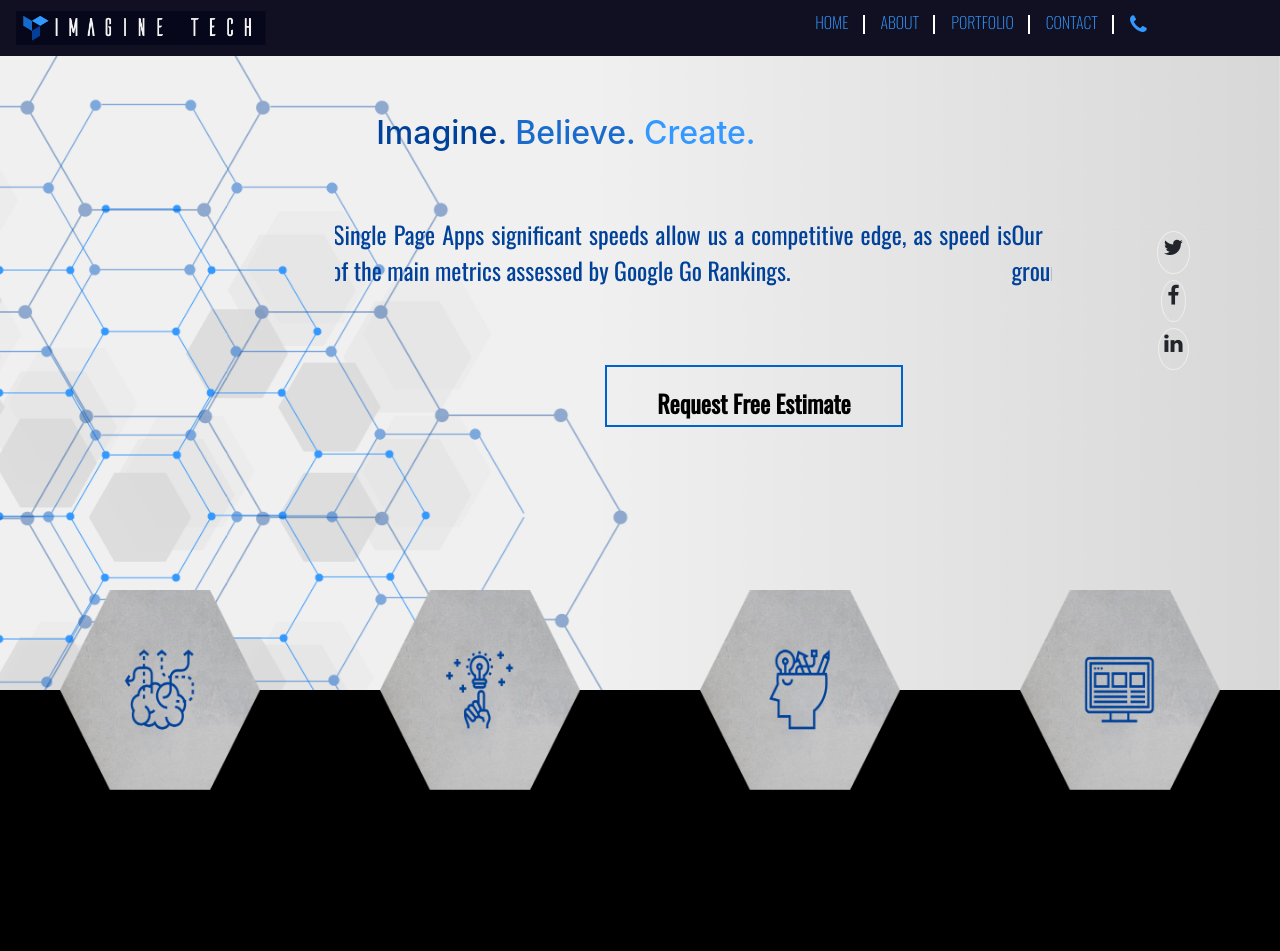
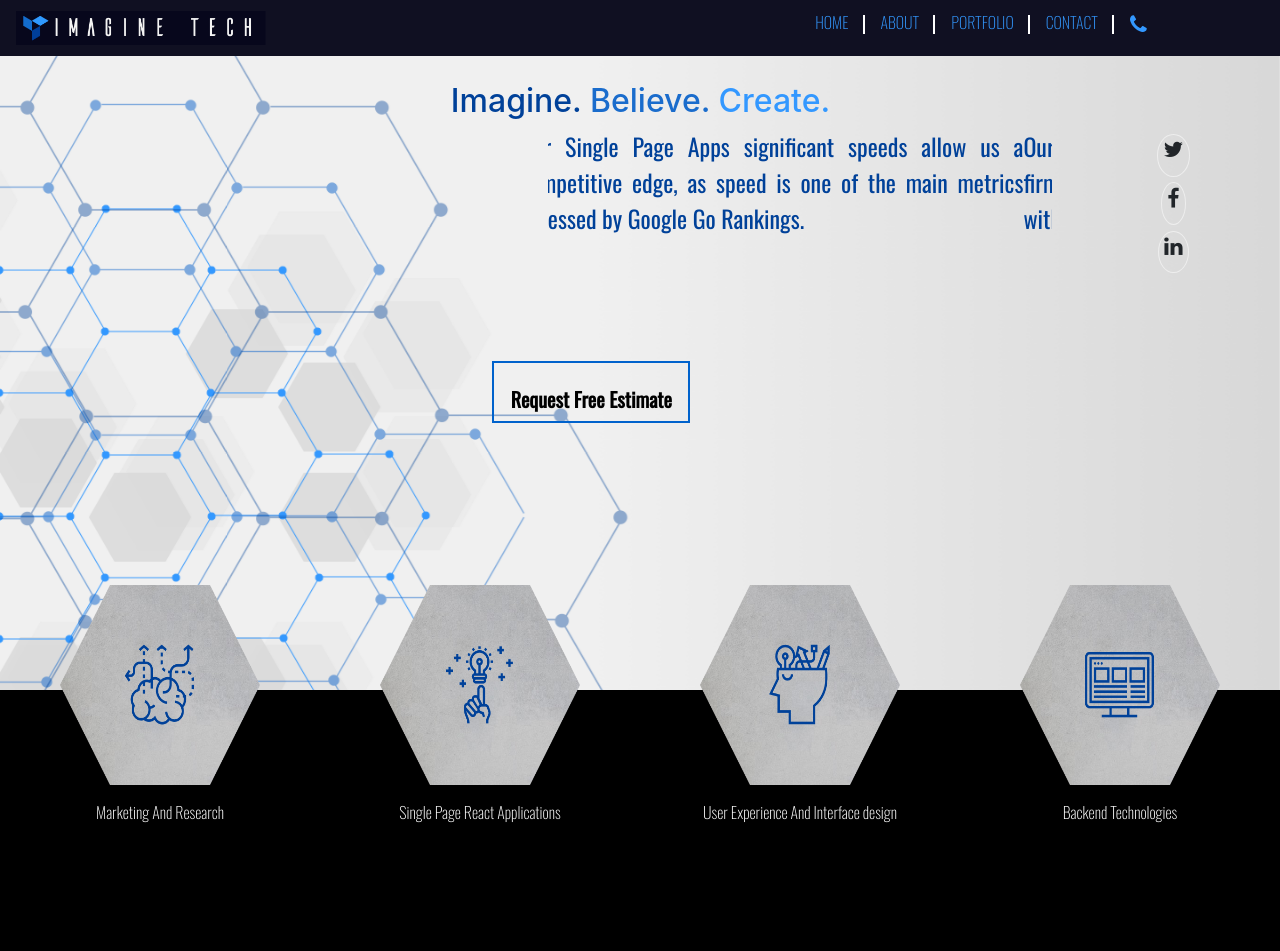
Before and after one commit to sarah1982/imagine-tech-site, an Angular app: page / in a window 1280 px wide. Shown: the top 951 px of the page. Built offline with nearby package versions, Linux system fonts and the light colour scheme.

Commit message:
first page responsive

```diff
--- a/src/app/layout/layout.component.css
+++ b/src/app/layout/layout.component.css
@@ -196,18 +196,7 @@ img{
   .img-alignment{
     text-align: justify;
   }
-  img{
-    position: relative;
-    display: inline-block;
-    bottom:175px;
-    justify-content: space-between
-  }
-
-  .img-alignment:after {
-    content: '';
-    display: inline-block;
-    width: 100%;
-  }
+ /*
   .service-img-text{
     color:#fff;
     font-family: 'Oswald','sans-serif';
@@ -226,14 +215,16 @@ img{
     -moz-box-shadow: 0 0 5px #888;
     -webkit-box-shadow: 0 0 5px#888;
     box-shadow: 0 0 5px #888;
-  }
+  }*/
 
 
 
 
 
 
-
+  .section-intro{
+    padding-bottom:50%;
+  }
 
   /* Header content */
     .container-fluid{
@@ -392,148 +383,19 @@ img{
       font-size:20px;
       font-weight: bold;
     }
-   div.btn.btn-two{
-     position: fixed;
-     top:364px;
-     left:92px;
-   }
+    div.btn.btn-two{
+     /* position: fixed;
+      top:364px;
+      left:92px;*/
+    }
    /* to hide the button behind the main-services*/
   .main-service{
     position: relative;
     z-index: 888;
   }
-    /* smaller tablets */
-  @media only screen and (min-width:640px){
 
-    h1{
-      font-size: 2em;
-      margin-top: 1em;
-    /*  margin-bottom: 2em;*/
-      margin-left:6em;
-
+  @media only screen and (min-width:768px){
+    .section-intro{
+      padding-bottom: 0%;
     }
-    .carousel-item {
-      font-size: 1.5em;
-    }
-    .container-2{
-      padding-top:10%;
-    }
-    #contact{
-      font-size: 1em;
-    }
-
-    div.btn.btn-two{
-      position: fixed;
-      text-align: center;
-  /*    top:364px;
-      right:202px;*/
-
-    }
-
-
-    }
-
-    /*ipad */
-    @media only screen and (min-width:768px){
-
-      h1{
-        font-size: 2em;
-        margin-top: 1em;
-        margin-bottom: 2em;
-        margin-left:6em;
-
-      }
-      .carousel-item {
-        font-size: 1.5em;
-      }
-      .container-2{
-        padding-top:10%;
-      }
-      #contact{
-        font-size: 1em;
-      }
-
-      div.btn.btn-two{
-        position: fixed;
-        text-align: center;
-   /*     top:464px;
-        right:252px;*/
-
-      }
-
-
-      }
-  /* tablets */
-     @media only screen and (min-width:1025px){
-      h1{
-        font-size: 2em;
-        margin-top: 2em;
-        margin-bottom: 2em;
-        margin-left:6em;
-
-      }
-      .carousel-item {
-        font-size: 1.5em;
-      }
-      .container-2{
-        padding-top:10%;
-      }
-      #contact{
-        font-size: 1em;
-      }
-      .fa-stack{
-        padding-top:5%;
-      }
-      .btn-two{
-        width:300px;
-        font-size: 1.5em;
-      }
-      div.btn.btn-two{
-        position: fixed;
-        text-align: center;
-   /*     top:664px;
-        right:282px;*/
-
-      }
-     }
-     /* Medium laptop */
-     @media (min-width: 1025px) and (max-width: 1280px) {
-
-      div.btn.btn-two{
-        position: fixed;
-        text-align: center;
-
-       /* top:484px;
-        right:282px;*/
-
-      }
-
-    }
-  /* laptop wth high definition */
-    @media (min-width: 1280px) and (max-width: 1500px) {
-      div.btn.btn-two{
-        position: fixed;
-        text-align: center;
-
-    /*    top:564px;
-        right:482px;*/
-
-      }
-
-    }
-
-    /* Desktop */
-    @media (min-width: 1281px) {
-      div.btn.btn-two{
-        position: fixed;
-        text-align: center;
-
-    /*    top:464px;
-        left:82px;*/
-
-      }
-      #contact{
-        font-size: 1em;
-      }
-
-    }
+  }
--- a/src/app/layout/layout.component.html
+++ b/src/app/layout/layout.component.html
@@ -3,7 +3,7 @@
   <div class="container-fluid d-flex flex-column" style="min-height:80vh;">
       <img id="backgroundimage" src="/assets/img/Background.png">
       <div class="row">
-          <h1 class="display-7 mb-6 col-7 lg-5 md-5 sm-5 text-center">
+          <h1 class="display-7 mb-6 col-12 xl-4 lg-5 md-5 sm-5 text-center">
               <span style="color:rgb(0,65,153)">Imagine. </span>
               <span style="color:rgb(26,108,204)">Believe. </span>
               <span style="color:rgb(51,152,255)">Create.</span>
@@ -12,9 +12,9 @@
           </div>
             <div class="row">
               <!--carousel ---->
-              <div class="col-3 lg-2 md-2 sm-2 text-center">
+              <div class="col-3 col-xl-5 col-lg-5 col-md-4 col-sm-3 text-center">
               </div>
-            <div class="col-7 lg-6 md-6 sm-6 text-center">
+            <div class="col-7 col-xl-5 col-lg-5 col-md-6 col-sm-6 text-center">
                 <article class="box mr-auto">
                     <div id="carousel1_indicator" class="carousel slide" data-ride="carousel">
 
@@ -52,7 +52,7 @@
 
             </div>
             <!--social links-->
-            <div class="col-2 lg-4 md-4 sm-4">
+            <div class="col-2 col-xl-2 col-lg-2 col-md-2 col-sm-2">
                 <span class="fa-stack fa-lg">
                   <div><i class="fa fa-border fa-twitter fontcircle" id="twitter"></i></div>
                   <div><i class="fa fa-border fa-facebook fontcircle" id="facebook"></i></div>
--- a/src/app/main-services/main-services.component.css
+++ b/src/app/main-services/main-services.component.css
@@ -1,23 +1,11 @@
-/*.img-bg{
-  padding:4%;
-  background-color: black;
+
+
+.bg{
+    background-color: black;
 }
-.img-alignment{
-  text-align: justify;
-}
-img{
-  position: absolute;
-  display: inline-block;
-  width:30%;
-  padding-bottom:5%;
-  bottom:25%;
-  justify-content: space-between
-}
-
-.img-alignment:after {
-  content: '';
-  display: inline-block;
-  width: 100%;
+a>img{
+    position: relative;
+    top: -57%;
 }
 .service-img-text{
   color:#fff;
@@ -25,122 +13,6 @@ img{
   line-height: 1rem;
   font-weight: 200;
   font-size: 1 rem;
-  text-align: center;
   text-decoration: none;
-  position:relative;
-  bottom:150px;
-  margin-bottom: 3%;
-  padding-bottom: 3%;
+  top:-50%;
 }
-
-
-.img-wrap img:hover{
-  -moz-box-shadow: 0 0 5px #888;
-  -webkit-box-shadow: 0 0 5px#888;
-  box-shadow: 0 0 5px #888;
-}
-@media all and (max-width: 768px) {
-  /* mobile devices */
-
-
-  /*.service-img {
-    vertical-align: middle;
-    margin-bottom: 5px;
-    margin-top: 5px;
-    max-height: 120px;
-  max-width: 100px;}
-
-
-.service-img-text {
-  font-size: 12px;
-  text-align:center;
-  margin-bottom: 13%;
-}
-}
-
-
-
-.container-fluid{
-  margin-right:0px;
-  width:100%;
-  height:100%;
-  margin-top:50px;
-  padding:0px;
-  margin-right: 0px;
-  margin-left: 0px;
-
-}
-.img-bg{
-  padding:4%;
-  width: 100%;
-  background-color: black;
-}
-.img-alignment{
-  position: relative;
-  bottom:44px;
-}
-img{
-  width:100%;
-  justify-content: space-between;
-  position: relative;
-}
-
-@media only screen and (min-width:640px){
-  .img-alignment{
-    position: relative;
-    bottom:76.83px;
-  }
-
-  }
-
-  @media only screen and (min-width:768px){
-    .img-alignment{
-      position: relative;
-      bottom:92.19px;
-    }
-
-    }
-    @media only screen and (min-width:1024px){
-      .img-alignment{
-        position: relative;
-        bottom:122.92px;
-      }
-
-      }
-   @media only screen and (min-width:1025px){
-    .img-alignment{
-      position: relative;
-      bottom:122.92px;
-    }
-   }
-   @media (min-width: 1025px) and (max-width: 1280px) {
-    .img-alignment{
-      position: relative;
-      bottom:153.66px;
-    }
-
-  }
-  @media (min-width: 1280px) and (max-width: 1500px) {
-    .img-alignment{
-      position: relative;
-      bottom:153.66px;
-    }
-
-
-  }
-
-  @media (min-width: 1281px) {
-    .img-alignment{
-      position: relative;
-      bottom:252px;
-    }
-
-  }*/
-
-  .bg{
-    background-color: black;
-}
-a>img{
-    position: relative;
-    top: -62%;
-}
--- a/src/app/main-services/main-services.component.html
+++ b/src/app/main-services/main-services.component.html
@@ -59,18 +59,25 @@
     </div>-->
    <div class="container-fluid bg">
        <div class="row text-center">
-           <div class="col col-lg-3 col-md-3 col-sm-3 col-xs-3 p-4">
-                <a routerLink="/market"><img class="service-icon" src="../../assets/icons/newIcons/brain-storm.png" width=200px height=200px></a>
+           <div class="col col-xl-3 col-lg-3 col-md-6 col-sm-6 col-xs-3 p-4">
+                <a routerLink="/market"><img class="service-icon" id="brain-storm" src="../../assets/icons/newIcons/brain-storm.png" width=200px height=200px></a>
+                <label class="col  col-xl-12 col-lg-6 col-sm-6 col-md-6 service-img-text">Marketing And Research</label>
            </div>
 
-           <div class="col col-lg-3 col-md-3 col-sm-3 col-xs-3 p-4">
-                <a routerLink="/market"><img  class="service-icon" src="../../assets/icons/newIcons/idea.png" width=200px height=200px></a>
+
+           <div class="col col-xl-3 col-lg-3 col-md-6 col-sm-6 col-xs-3 p-4">
+                <a routerLink="/react"><img  class="service-icon" src="../../assets/icons/newIcons/idea.png" width=200px height=200px></a>
+                <label class="col col-xl-12 col-lg-6 col-sm-6 col-md-6 service-img-text">Single Page React Applications</label>
            </div>
-           <div class="col col-lg-3 col-md-3 col-sm-3 col-xs-3 p-4">
-                <a routerLink="/market"><img  class="service-icon"src="../../assets/icons/newIcons/head.png" width=200px height=200px></a>
+           <div class="col col-xl-3 col-lg-3 col-md-6 col-sm-6 col-xs-3 p-4">
+                <a routerLink="/userExp"><img  class="service-icon"src="../../assets/icons/newIcons/head.png" width=200px height=200px></a>
+                <label class="col col-xl-12 col-lg-6 col-sm-6 col-md-6 service-img-text">User Experience And Interface design</label>
+
            </div>
-           <div class="col col-lg-3 col-md-3 col-sm-3 col-xs-3 p-4">
-                <a routerLink="/market"><img  class="service-icon" src="../../assets/icons/newIcons/web-design.png" width=200px height=200px></a>
+           <div class="col col-xl-3 col-lg-3 col-md-6 col-sm-6 col-xs-3 p-4">
+                <a routerLink="/backend"><img  class="service-icon" src="../../assets/icons/newIcons/web-design.png" width=200px height=200px></a>
+                <label class="col col-xl-12 col-lg-6 col-sm-6 col-md-6 service-img-text">Backend Technologies</label>
+
            </div>
        </div>
    </div>
```
